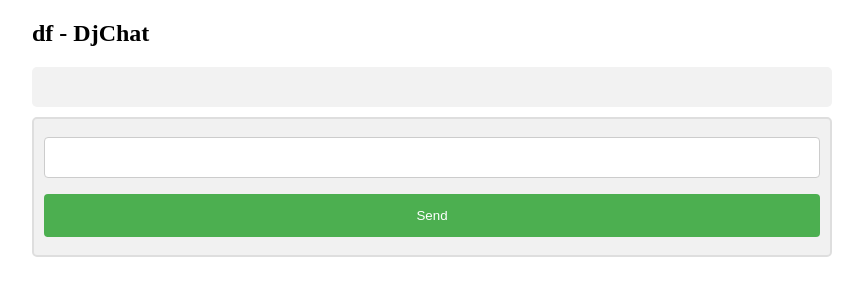
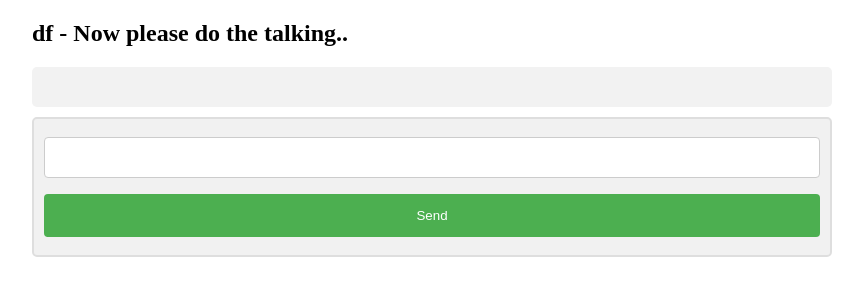
Before and after one commit to PrakharSharma888/Livechatapp, a Django app: a page that uses templates/room.html in a window 1280 px wide. Shown: the top 300 px of the page, without its empty margins (208-1071 px from the left). Run offline with Django 3.2, Linux system fonts and the light colour scheme; data comes from the database, SQL or seed files in the repository; data that the repository does not hold is empty; some libraries are stand-ins or nearby versions.

Commit message:
Update room.html

```diff
--- a/templates/room.html
+++ b/templates/room.html
@@ -57,7 +57,7 @@ body {
 </head>
 <body>
 
-<h2>{{room}} - DjChat</h2>
+<h2>{{room}} - Now please do the talking..</h2>
 
 <div id="display">
 
```
